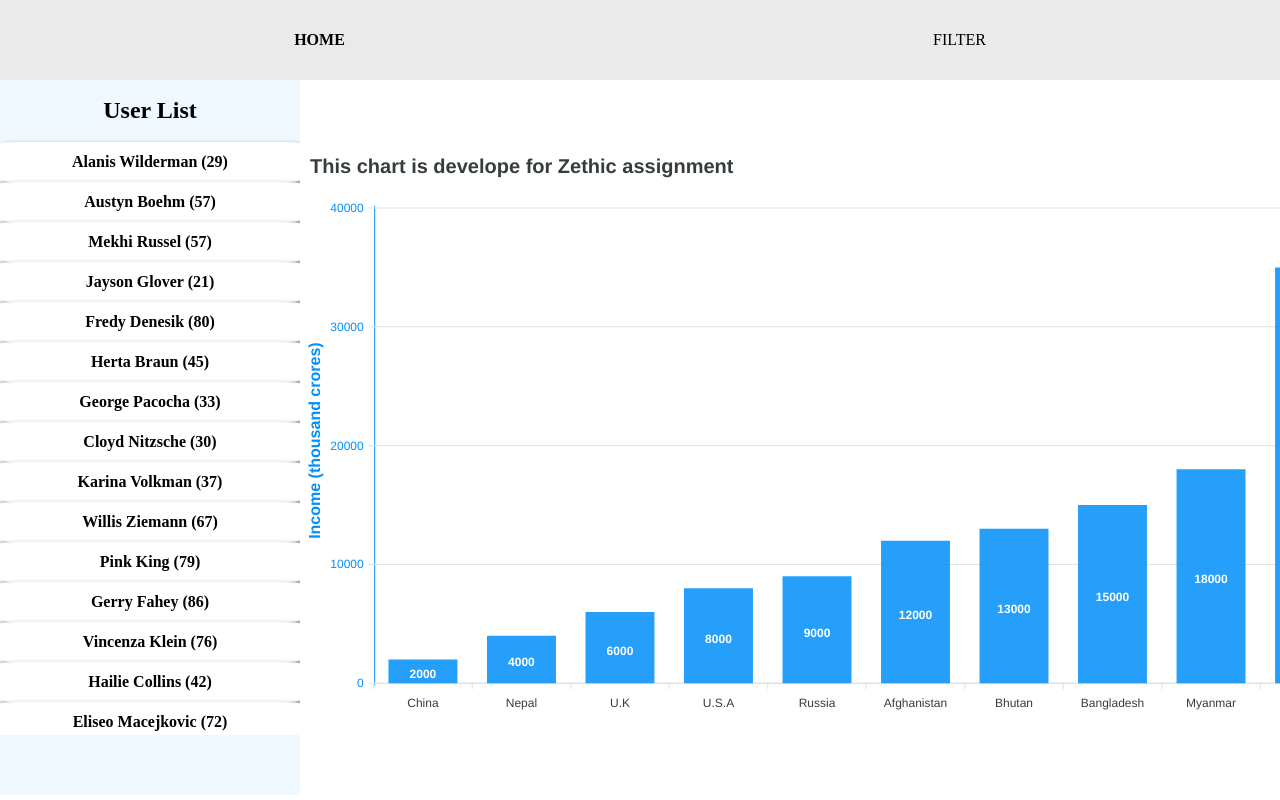
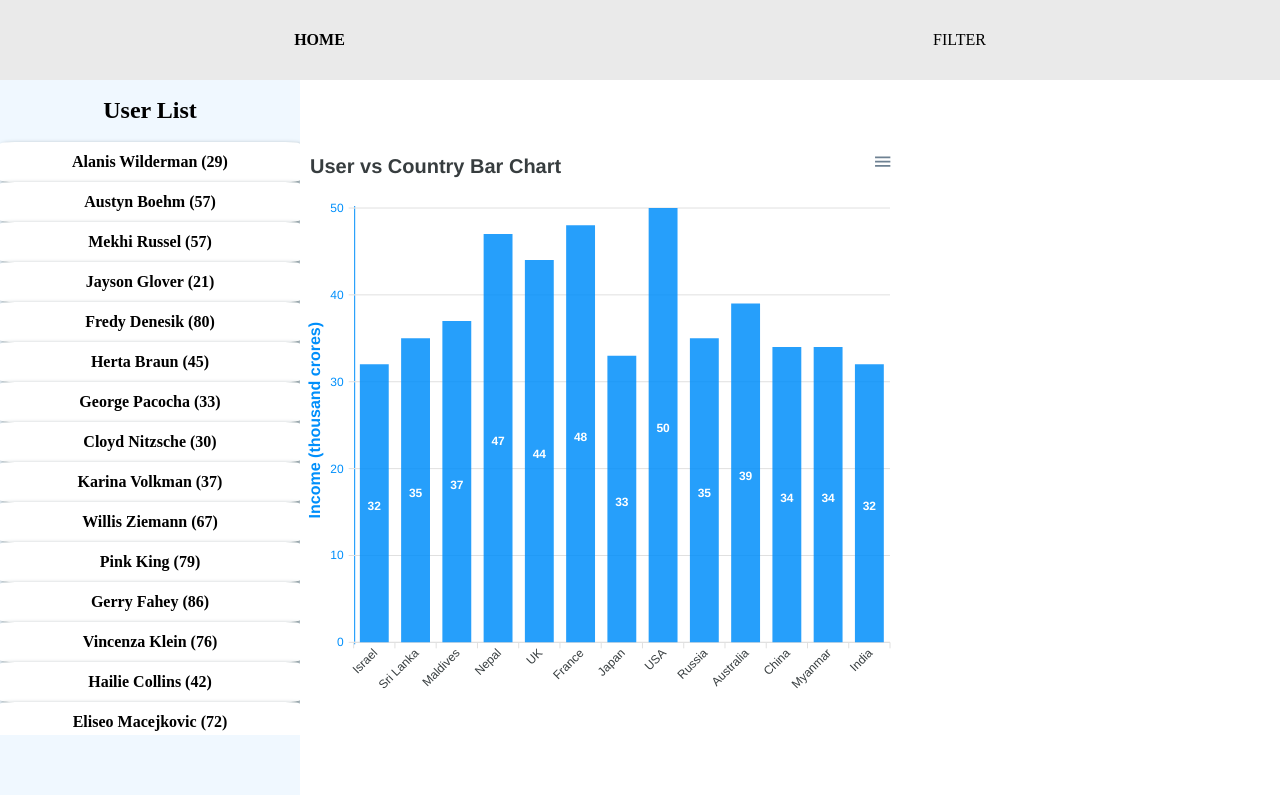
Before and after one commit to nagvanshipawansingh/zethic_assignment, a React (Create React App) app: page / in a window 1280 px wide. Shown: the top 800 px of the page. Built offline with nearby package versions, Linux system fonts and the light colour scheme.

Commit message:
update user data-set for chart

```diff
--- a/src/component/Chaarts/CountryChart.js
+++ b/src/component/Chaarts/CountryChart.js
@@ -5,44 +5,29 @@ import './Charts.css';
 
 function CountryChart() {
   const countryData = useSelector((state) => state.data.chartDetails.countryVsUser);
+  if (Object.keys(countryData).length === 0) return <></>;
   console.log(countryData);
-  if (Object.keys(countryData).length === 0) return <></>;
-  // console.log(Object.keys(countryData));
-  const countries = Object.keys(countryData);
-  console.log(countries);
 
   return (
     <div className="countryChart">
       <Chart
         type="bar"
-        width="100%"
+        width="50%"
         height={600}
         series={[
           {
             name: 'Country Users chart',
-            data: [2000, 4000, 6000, 8000, 9000, 12000, 13000, 15000, 18000, 35000, 7500]
+            data: Object.values(countryData)
           }
         ]}
         options={{
           title: {
-            text: 'This chart is develope for Zethic assignment ',
+            text: 'User vs Country Bar Chart',
             style: { fontSize: 20 }
           },
 
           xaxis: {
-            categories: [
-              'China',
-              'Nepal',
-              'U.K',
-              'U.S.A',
-              'Russia',
-              'Afghanistan',
-              'Bhutan',
-              'Bangladesh',
-              'Myanmar',
-              'India ',
-              'Sri Lanka '
-            ],
+            categories: Object.keys(countryData),
             title: {
               text: 'Bar chart according to which country users belong',
               offsetX: 0,
--- a/src/component/Sidebar.js
+++ b/src/component/Sidebar.js
@@ -8,14 +8,12 @@ import { userData } from '../Redux/dataSlice';
 
 function Sidebar() {
   const userName = useSelector((state) => state.data.initialData);
-  console.log(userName);
   const [showDiv, setShowdiv] = useState(false);
 
   const dispatch = useDispatch();
 
   const showUserDetails = (id) => {
     dispatch(userData(id));
-    console.log(id);
     setShowdiv(true);
   };
 
--- a/src/helpers/generate-data.js
+++ b/src/helpers/generate-data.js
@@ -2,7 +2,21 @@ import { faker } from '@faker-js/faker';
 import { v4 as uuidv4 } from 'uuid';
 import { getRandomArbitraryNumber } from './randomArbitraryNumber';
 
-const countryList = ['India', 'USA', 'Britain', 'Nepal', 'Sri Lanka', 'Maldives', 'UK'];
+const countryList = [
+  'India',
+  'Russia',
+  'Japan',
+  'Nepal',
+  'Sri Lanka',
+  'Maldives',
+  'UK',
+  'Myanmar',
+  'China',
+  'USA',
+  'Israel',
+  'France',
+  'Australia'
+];
 
 /**
  * Generate data for single user
```
